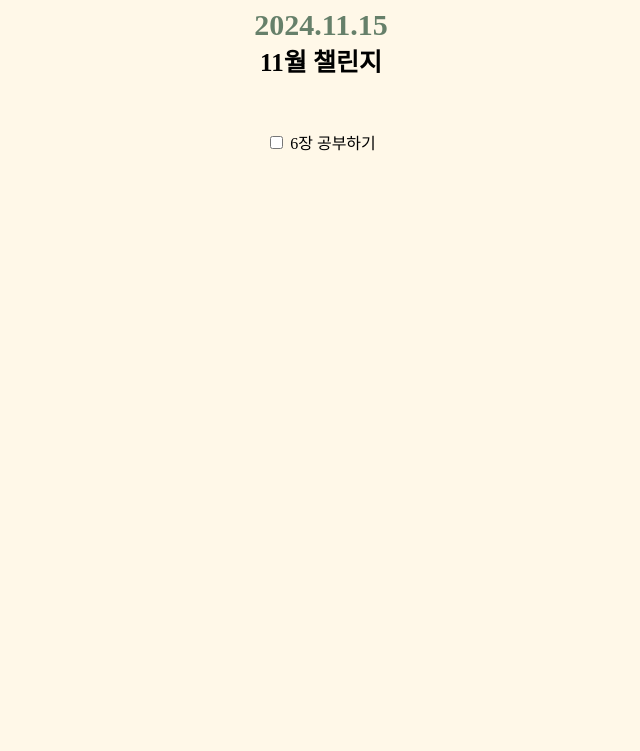
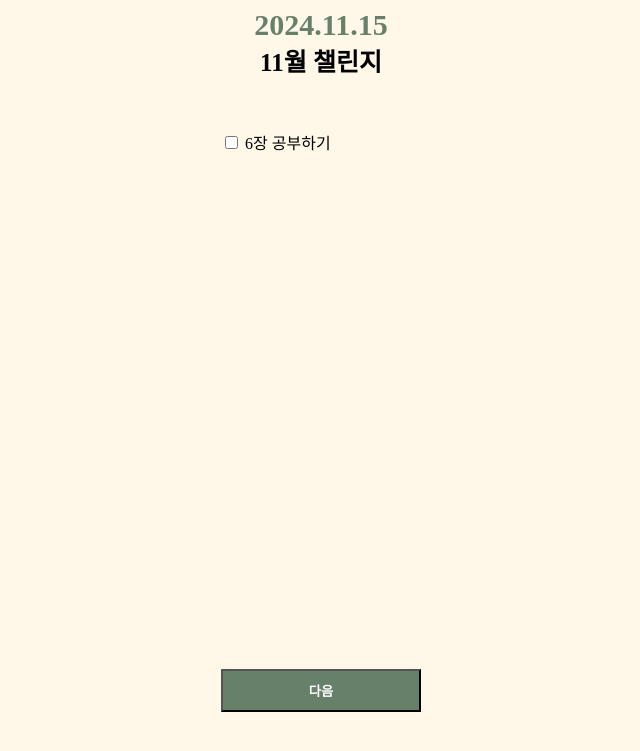
Before and after one commit to M1NGJU/2024-Python-Project, a Flask app: page /calendar in a window 1280 px wide. Shown: the top 751 px of the page, without its empty margins (319-959 px from the left). Run offline with Flask 3, Linux system fonts and the light colour scheme.

Commit message:
버튼 추가

```diff
--- a/static/index.css
+++ b/static/index.css
@@ -1,10 +1,12 @@
-html{
+html {
     height: 100%;
 }
-body{
+
+body {
     background-color: #fff8e8;
 }
-.container{
+
+.container {
     display: flex;
     flex-direction: column;
     justify-content: center;
@@ -12,19 +14,37 @@ body{
     width: 100%;
     height: 100%;
 }
-.date{
+
+.date {
     font-size: 30px;
     color: #66806a;
     font-weight: bold;
 }
-.challenge{
+
+.challenge {
     font-size: 25px;
     font-weight: bold;
 }
-.selected-challenge{
+
+.selected-challenge {
     font-size: 20px;
     font-weight: bold;
 }
-.ck{
+
+.ck {
     margin-top: 40px;
 }
+
+.checkbox-container {
+    margin-bottom: 500px; /* 체크박스와 버튼 사이 간격 증가 */
+}
+
+input[type="submit"] {
+    width: 200px;
+    padding: 10px;
+    margin: 15px 0;
+    box-sizing: border-box;
+    background-color: #66806A;
+    color: #FFF;
+    font-weight: bold;
+}
--- a/templates/index.html
+++ b/templates/index.html
@@ -16,11 +16,12 @@
             </div>
         {% endif %}
         <div class="ckList">
-            <form method="post" action="" id="ckList-form">
+            <form method="post" action="" id="ckList-form" class="ckList-form">
                 <div class="checkbox-container">
                     <input type="checkbox" name="ck" class="ck" id="ck1">
                     <label for="ck1">{{ random_number }}장 공부하기</label>
                 </div>
+                <input type="submit" value="다음" class="nextbutton">
             </form>
         </div>
     </div>
```
